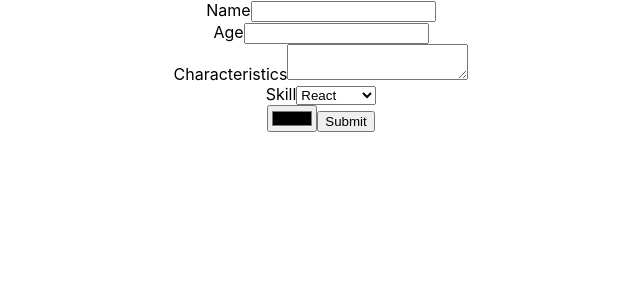
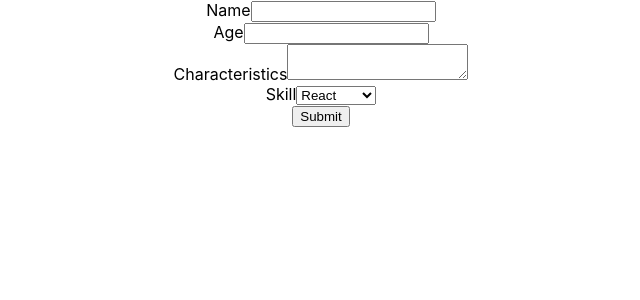
Before and after one commit to thaless4nt0s/aprendendo-react, a React (Create React App) app in the folder my-app/: page / in a window 1280 px wide. Shown: the top 300 px of the page, without its empty margins (319-959 px from the left). Built offline with nearby package versions, Linux system fonts and the light colour scheme.

Commit message:
excluindo o campo input tipo color

```diff
--- a/my-app/src/components/Form2.js
+++ b/my-app/src/components/Form2.js
@@ -76,7 +76,6 @@ Characteristics: ${this.state.characteristics}\nSkills: ${this.state.skills}`)
                         <option value='php'>php</option>
                     </select>
                 </div>
-                <input type='color' />
                 <input type="submit" />
             </form>
         )
```
